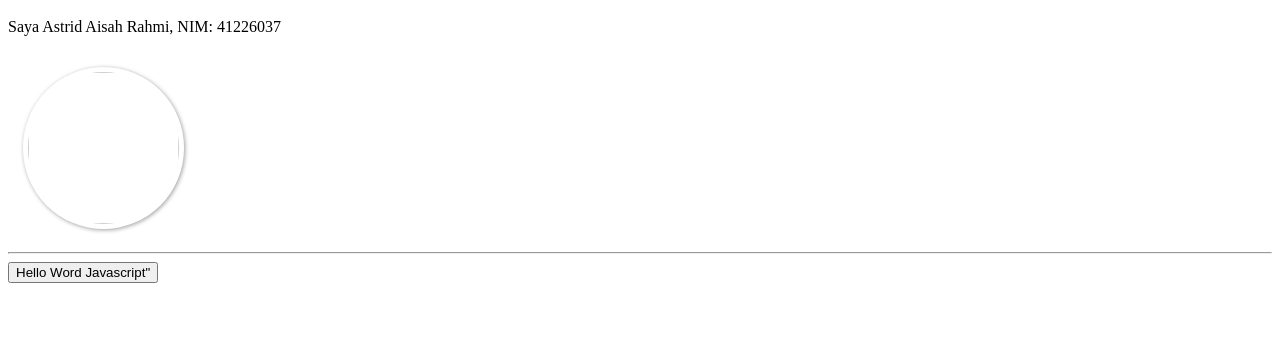
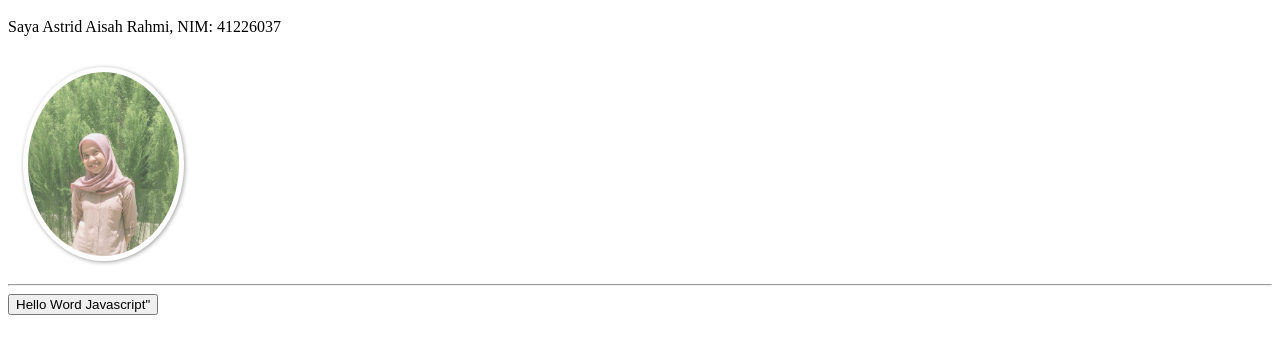
Before and after one commit to astridaisahrahmi/p7utsgithub.io, a plain HTML site: page index.html in a window 1280 px wide. Shown: the part 48-402 px from the top of the page. Drawn offline with Linux system fonts and the light colour scheme.

Commit message:
Update index.html

```diff
--- a/index.html
+++ b/index.html
@@ -29,7 +29,7 @@ img:hover{
 
 <h1>Hello World HTML</h1>
 <p>Saya Astrid Aisah Rahmi, NIM: 41226037</p>
-<img src="poto astrid.jpeg">
+<img src="poto astrid.jpg">
 
 <hr>
 <button oncklik"alert('Hello World HTML')">Hello Word Javascript"
```
